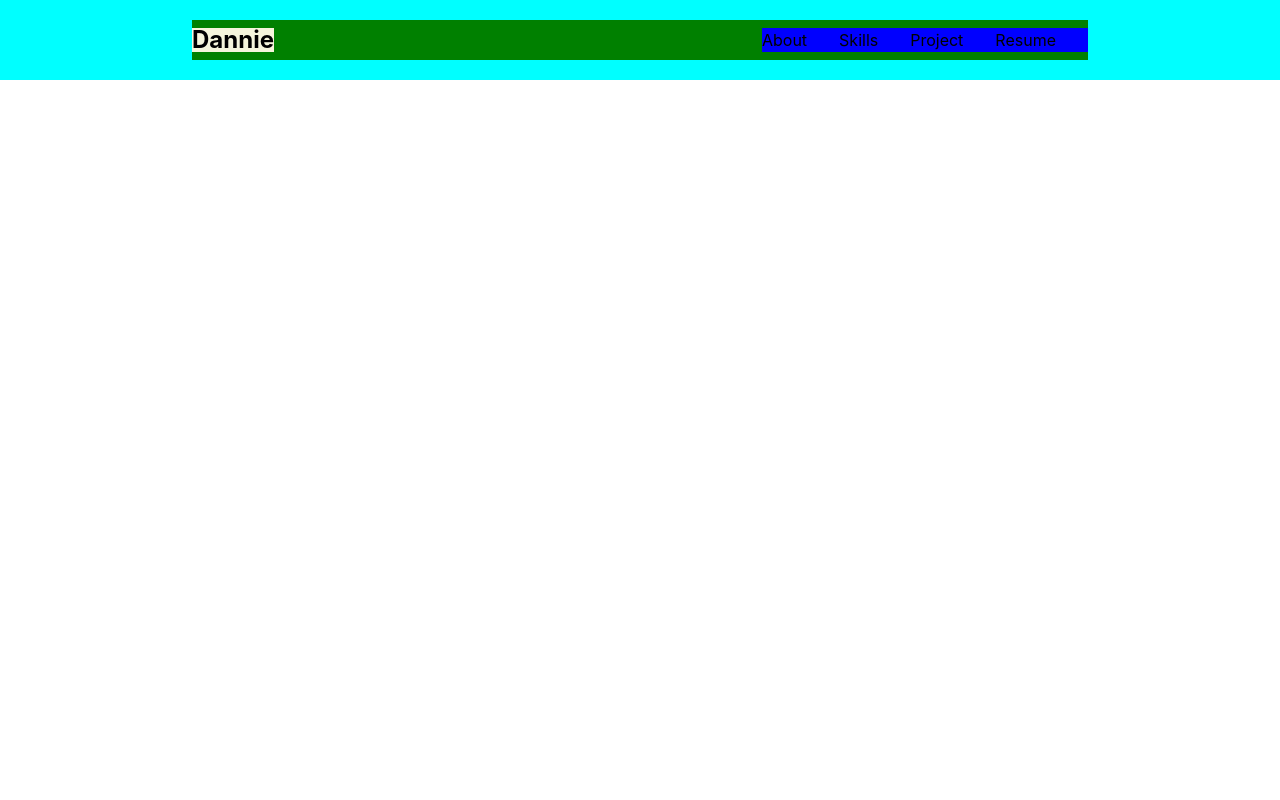
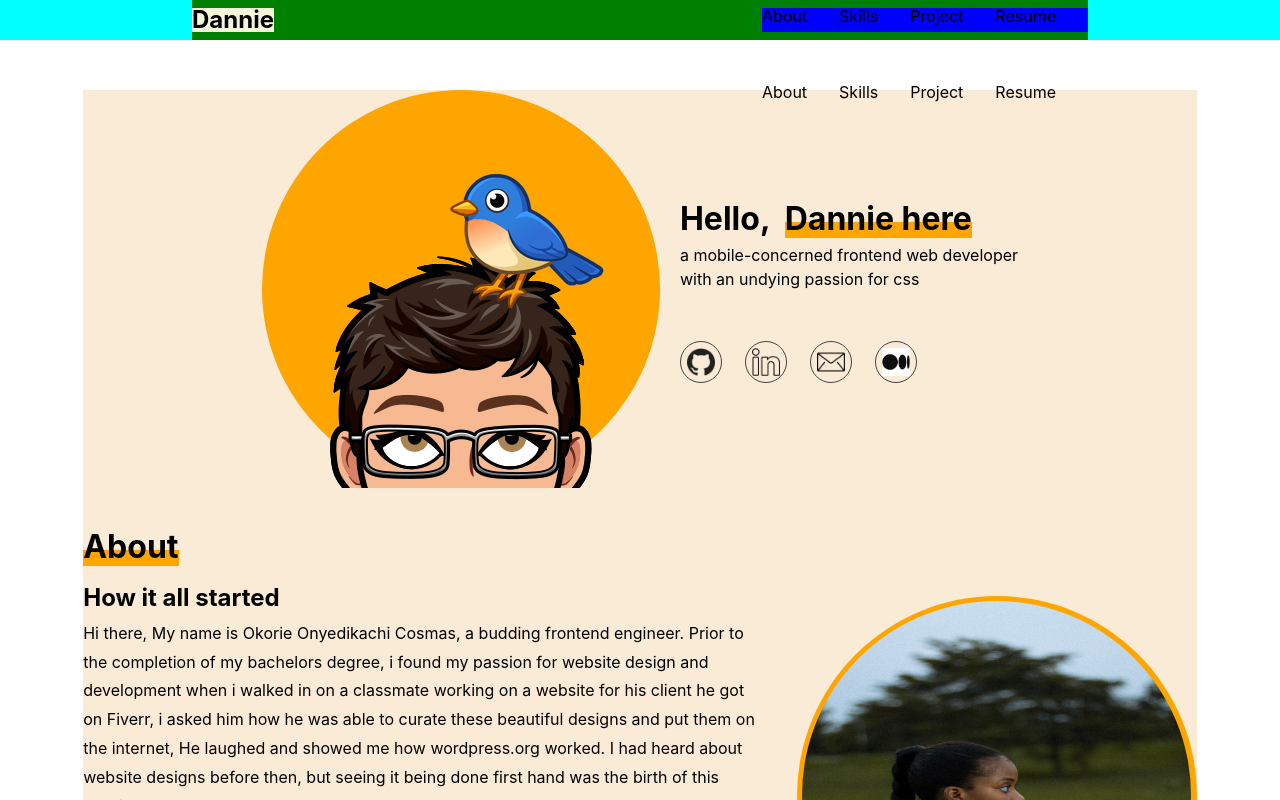
Before and after one commit to okorieonyedikachi/Portfolio-website-, a React (Vite) app: page / in a window 1280 px wide. Shown: the top 800 px of the page. Built offline with nearby package versions, Linux system fonts and the light colour scheme.

Commit message:
Still fighting to get the sideNav

```diff
--- a/src/App.jsx
+++ b/src/App.jsx
@@ -2,13 +2,15 @@ import './App.css'
 import Header from './Components/Header/Header'
 import Body from './Components/Body/Body'
 import Footer from './Components/Footer/Footer'
+// import Modal from './Components/Header/MobileView/Modal'
 
 function App() {
   return (
     <div className='app'>
       <Header/>
-      {/* <Body/> */}
-      {/* <Footer/> */}
+      {/* <Modal /> */}
+      <Body/>
+      <Footer/>
     </div>
   )
 }
--- a/src/Components/Header/Header.jsx
+++ b/src/Components/Header/Header.jsx
@@ -1,6 +1,6 @@
 // import { useState } from 'react';
 import './headerStyle.css'
-import MobileNav from './MobileNav';
+import MobileNav from './MobileView/MobileNav';
 import Navigation from './Navigation';
 
 function Header() {
@@ -12,6 +12,7 @@ function Header() {
     // }
 
     return (
+        <div className='header-wrapper'>
             <div className="header-container">
                 <header>
                     <div className='header-left'>
@@ -25,6 +26,9 @@ function Header() {
 
                 </header>
             </div>
+            <div className=' active'><p>jnvekv</p></div>
+        </div>
+
     )
 }
 export default Header;
--- a/src/Components/Header/MobileNav.jsx
+++ /dev/null
@@ -1,17 +0,0 @@
-import Hamburger from 'hamburger-react'
-import './headerStyle.css'
-import Navlist from './Navlist'
-
-
-
-const MobileNav = () => {
-  return (
-    <div className='MobileNav'>
-        <Navlist />
-        <Hamburger />
-    </div>
-
-  )
-}
-
-export default MobileNav
--- /dev/null
+++ b/src/Components/Header/MobileView/MobileNav.jsx
@@ -0,0 +1,32 @@
+import Hamburger from 'hamburger-react'
+import '../headerStyle.css'
+
+// import Navlist from '../Navlist'
+
+// import { useState } from 'react'
+import Modal from './Modal'
+
+
+const MobileNav = () => {
+  // const handleToggle =  {
+  //   openNav()
+  // }
+
+  return (
+    <div>
+        <div className='MobileNav'>
+          {/* <Navlist /> */}
+
+          <Hamburger
+            // onToggle={handleToggle}
+          />
+        </div>
+        <Modal
+
+        />
+    </div>
+
+  )
+}
+
+export default MobileNav
--- /dev/null
+++ b/src/Components/Header/MobileView/Modal.css
@@ -0,0 +1,8 @@
+.modal {
+    width: 0;
+    height: 100vh;
+    background-color: cadetblue;
+    position: fixed;
+    /* overflow-x: hidden; */
+    padding-top: 60px;
+}
--- /dev/null
+++ b/src/Components/Header/MobileView/Modal.jsx
@@ -0,0 +1,23 @@
+import './Modal.css'
+
+import Navlist from '../Navlist'
+import { useState } from 'react';
+
+
+const Modal = () => {
+  const [isOpen, setIsOpen] = useState(false);
+
+  const openNav = () => {
+    setIsOpen(true);
+  };
+
+  return (
+    <div className='modal'
+    style={{ width: isOpen ? "250px" : "0" }}
+    >
+      <Navlist />
+    </div>
+  )
+}
+
+export default Modal
--- a/src/Components/Header/headerStyle.css
+++ b/src/Components/Header/headerStyle.css
@@ -21,12 +21,19 @@
 
 }
 
+.header-wrapper {
+    width: 100vw;
+    /* height: 100vh; */
+    top: 0;
+    position: sticky;
+}
+
 .header-container {
     /* background-color: rgba(255, 255, 255, 0.86); */
     background-color: aqua;
     backdrop-filter: blur(5px);
     z-index: 100;
-    width: 100%;
+    width: 100vw;
     height: 10%;
     display: flex;
     align-items: center;
@@ -52,8 +59,8 @@ header {
 
 .header-right {
     background-color: blue;
-    display: flex;
-    align-items: center;
+    /* display: flex;
+    align-items: center; */
 }
 
 .Ul {
@@ -86,6 +93,23 @@ header {
         display: none;
     }
 }
+
+.modal {
+    width: 100%;
+    height: 100vh;
+    background-color: blueviolet;
+}
+.active {
+    display: none;
+}
+
+
+
+
+
+
+
+
 
 
 /* .nav-list > li {
```
Lines whose indentation alone changed are shown as unchanged.
